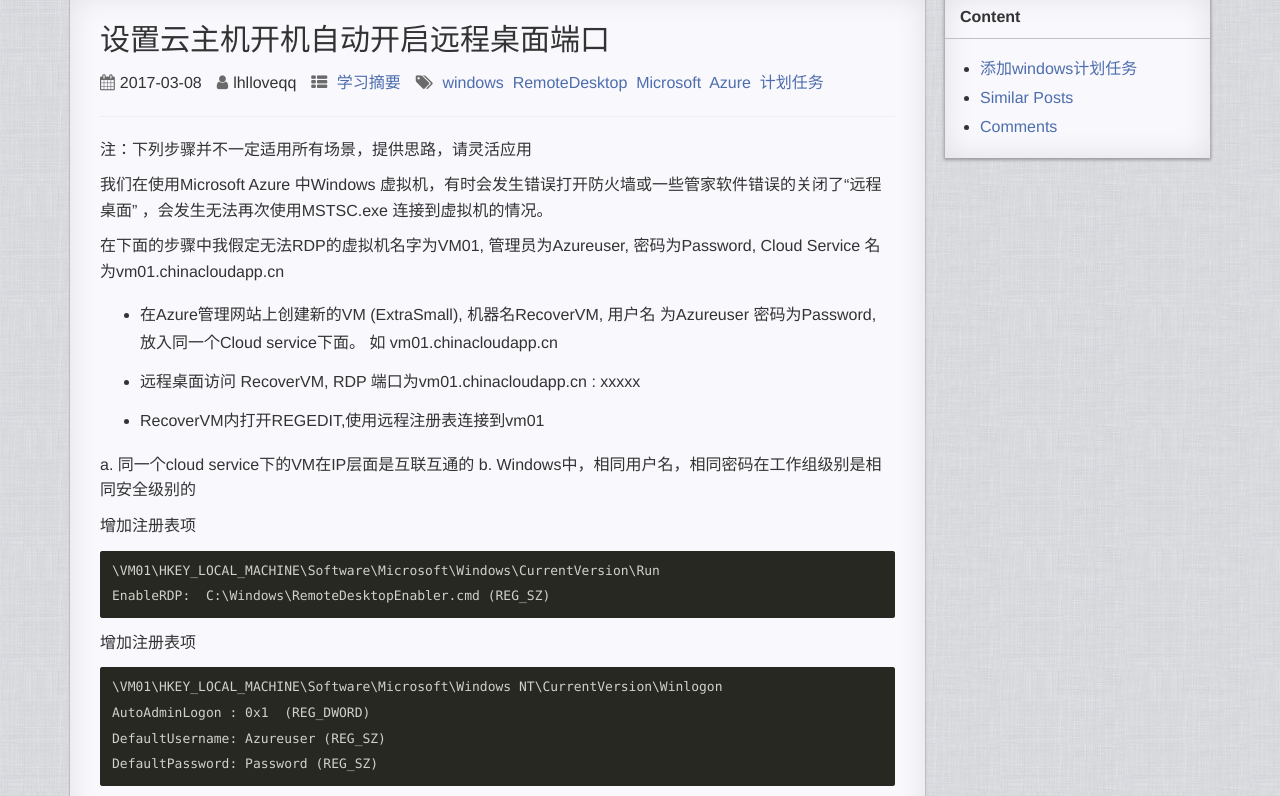
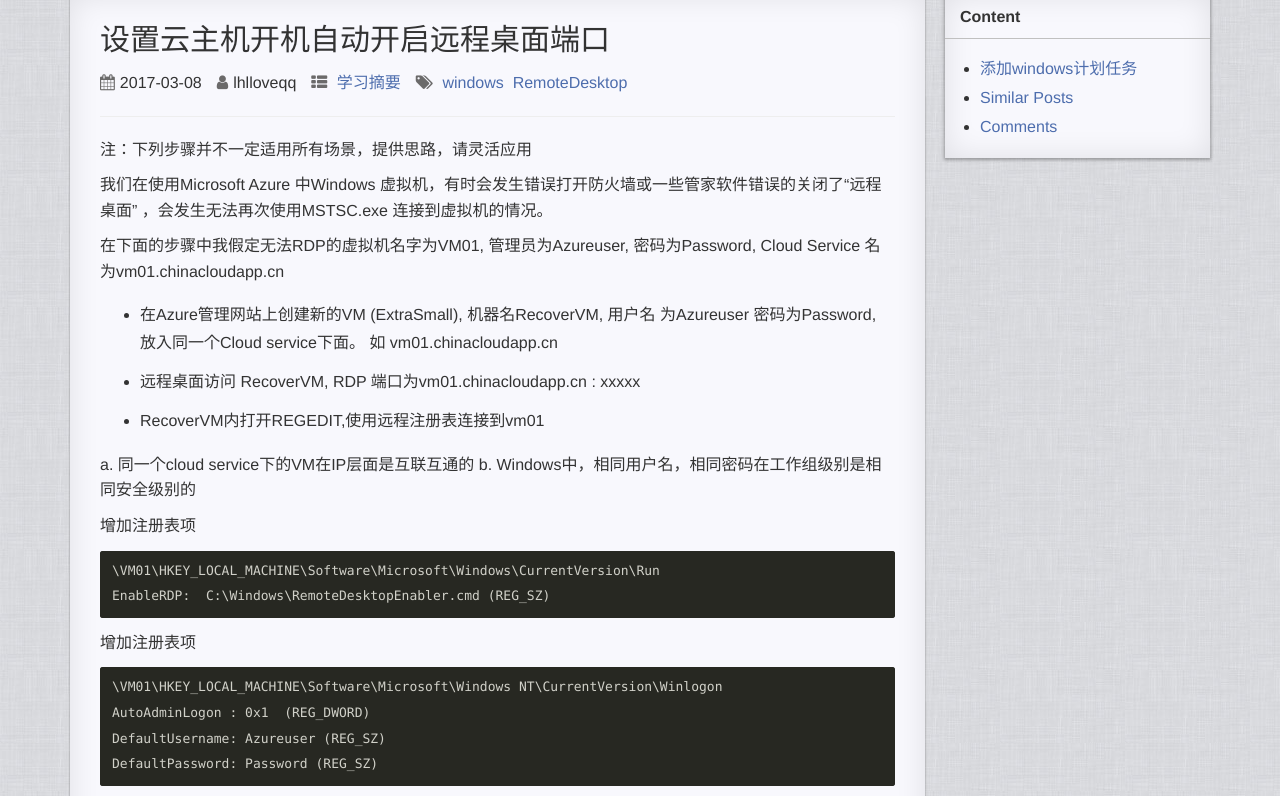
Before and after one commit to luohuilong/luohuilong.github.io, a Jekyll site: the page built from _posts/2017-03-08-RD-start.md, in a window 1280 px wide and 900 px high, cut to the strip 104-900 px from the top of the window. Built offline with Jekyll 4.4.1, drawn with Linux system fonts in a browser that asks for light colours; comment, search, counter and statistics services are not loaded; a style sheet for code colours, icons or effects is not loaded.

Commit message:
Update 2017-03-08-RD-start.md

```diff
--- a/_posts/2017-03-08-RD-start.md
+++ b/_posts/2017-03-08-RD-start.md
@@ -3,7 +3,7 @@
 title:  "设置云主机开机自动开启远程桌面端口"
 date:   2017-03-08 08:07:18 +0800
 categories: 学习摘要
-tags: windows RemoteDesktop Microsoft Azure 计划任务
+tags: windows RemoteDesktop
 author: lhlloveqq
 excerpt: 有一次在云主机中打开了系统防火墙的默认设置，谁知道远程桌面端口被自动关闭了，在想打开就难了，所以做了这个教程，用了计划任务，系统启动自动打开远程桌面端口！
 ---
```
